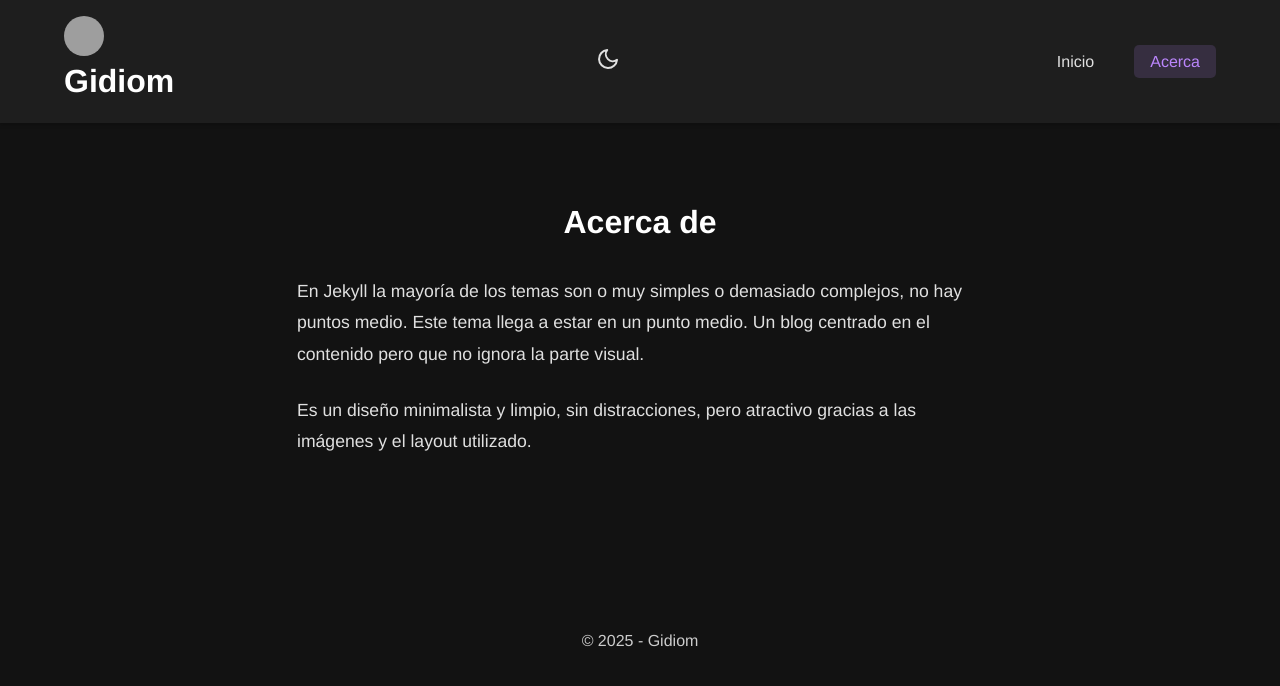
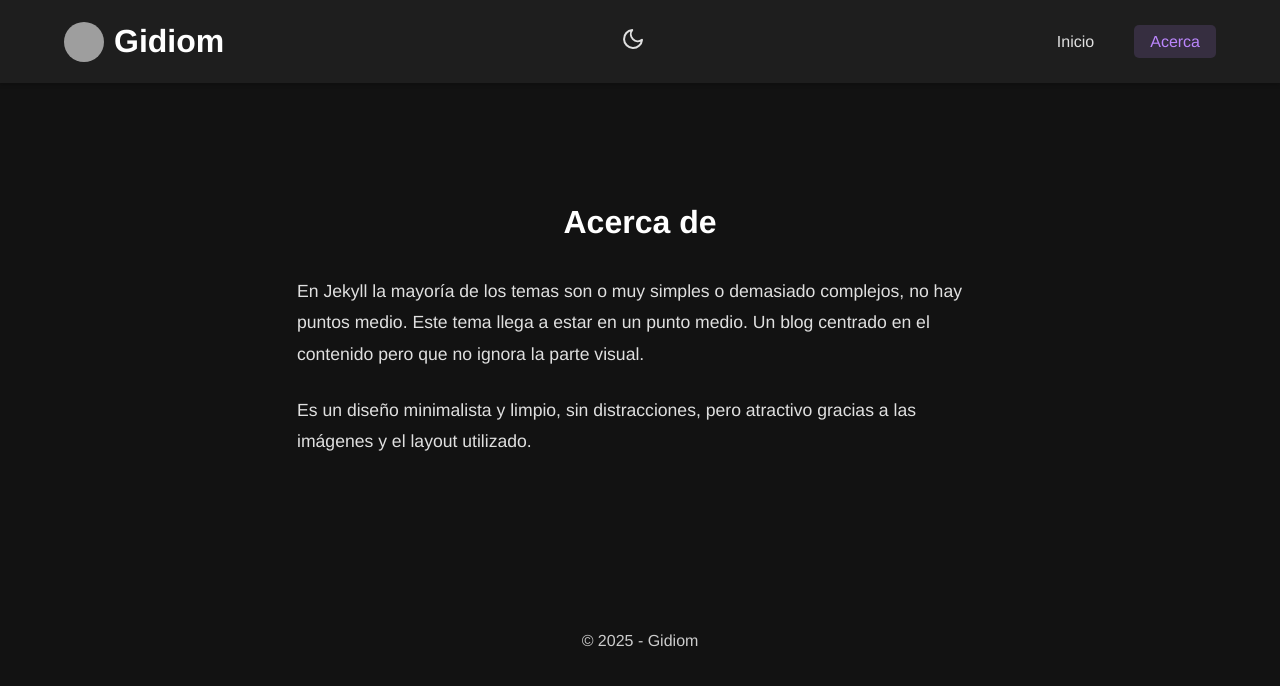
Before and after one commit to elgidiom/cleandmodern, a Jekyll site: the page built from about.markdown, in a window 1280 px wide. Shown: the top 686 px of the page. Built offline with Jekyll 4.4.1, drawn with Linux system fonts in a browser that asks for light colours; grey boxes are pictures that could not be loaded.

Commit message:
style: align profile image to the left of the title in header

```diff
--- a/_layouts/default.html
+++ b/_layouts/default.html
@@ -37,7 +37,7 @@
 <body>
   <header>
     <div class="container">
-      <h1><a href="{{ '/' | relative_url }}">
+      <h1><a href="{{ '/' | relative_url }}" style="display: flex; align-items: center;">
         {% if site.profile_img %}<img src="{{ site.profile_img | relative_url }}" alt="{{ site.title }}" style="border-radius: 50%; width: 40px; height: 40px; vertical-align: middle; margin-right: 10px;"> {{ site.title }}{% else %}{{ site.title }}{% endif %}
       </a></h1>
 
```
